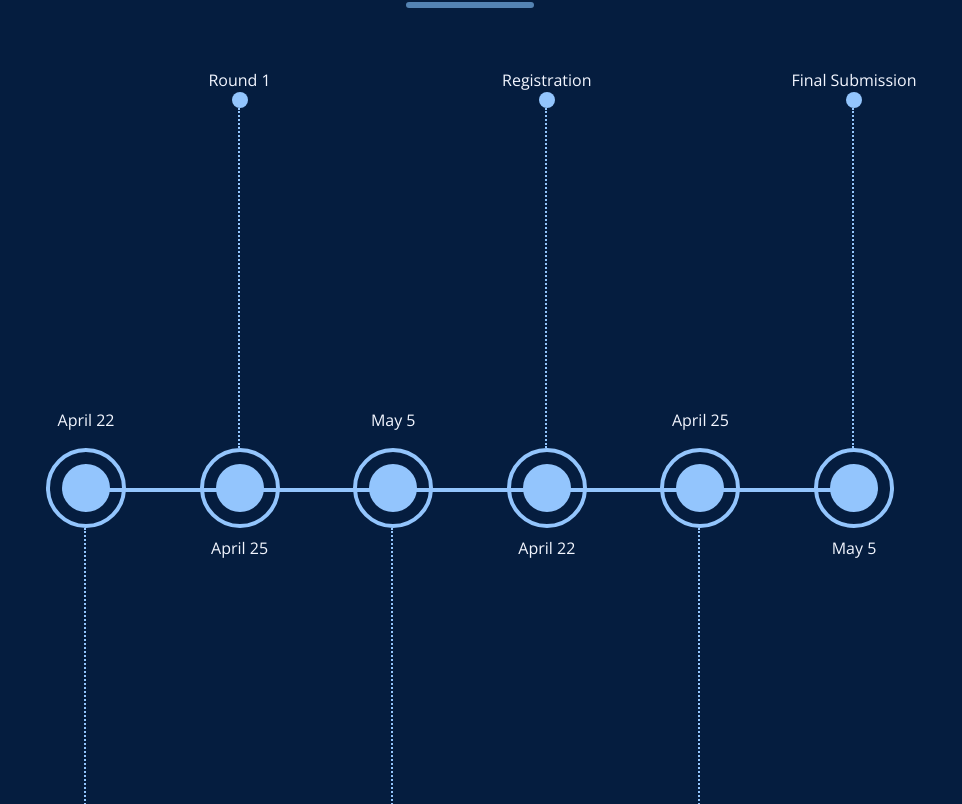
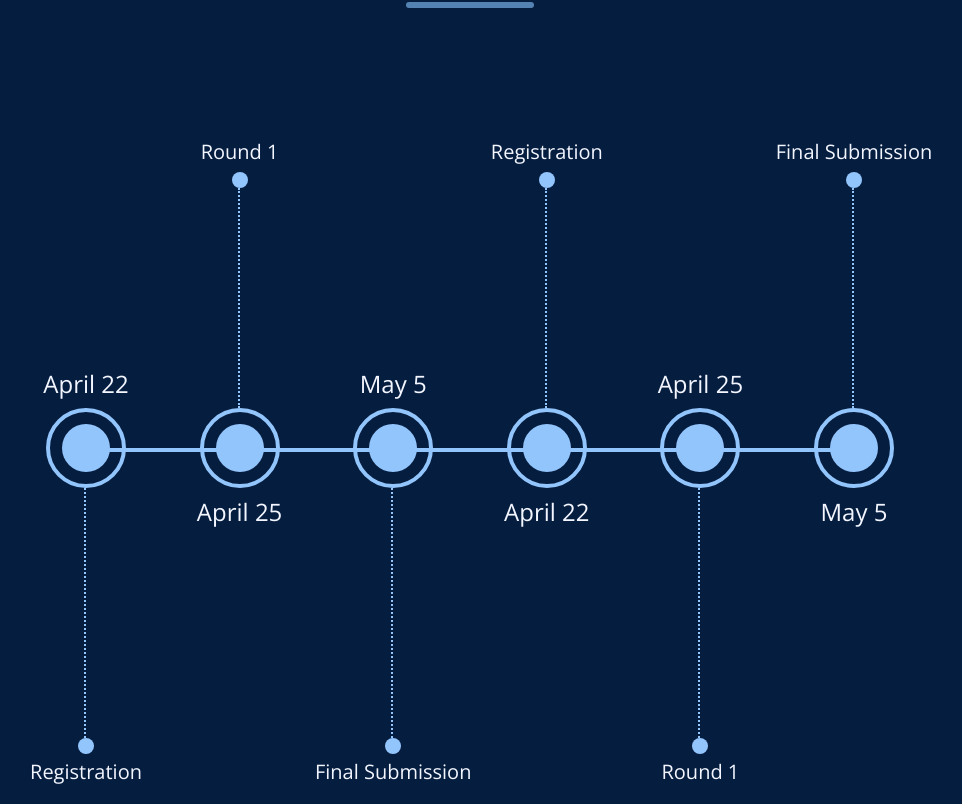
Before and after one commit to BifinJ/AKComSocSC-24, a Next.js app: page / in a window 1280 px wide. Shown: the part 1796-2600 px from the top of the page, without its empty margins (170-1132 px from the left). Built offline with nearby package versions, Linux system fonts and the light colour scheme.

Commit message:
timeline font

```diff
--- a/src/app/pages/Timeline.tsx
+++ b/src/app/pages/Timeline.tsx
@@ -14,7 +14,7 @@ const Timeline: React.FC = () => {
   return (
     <div className="bg-[#051D3F] w-dvw min-h-dvh py-8 lg:py-24 px-5 lg:px-32">
       <SectionHeading heading="Timeline" />
-      <div className="hidden min-h-screen md:flex flex-col items-center justify-center mt-20 mb-20">
+      <div className="hidden min-h-screen md:flex flex-col items-center justify-center mt-10 mb-10">
         <div className="relative w-full md:w-3/4 py-10">
           <div className="absolute top-1/2 left-0 w-full h-1 bg-blue-300" />
           <div className="flex justify-between relative z-10">
@@ -27,17 +27,17 @@ const Timeline: React.FC = () => {
                 </div>
                 {index % 2 === 0 ? (
                   <>
-                    <p className="text-coffwhite font-open text-lg md:text-base justify-center font-normal absolute -top-20 whitespace-nowrap">{event.date}</p>
-                    <div className="absolute w-1 h-[360px] border-l-2 border-dotted border-blue-300 top-[40px]" />
-                    <h4 className="text-coffwhite font-open font-bolder absolute top-[420px] whitespace-nowrap">{event.title}</h4>
-                    <div className="absolute top-[400px] left-1/2 transform -translate-x-1/2 w-4 h-4 rounded-full bg-blue-300" />
+                    <p className="text-coffwhite font-open text-2xl justify-center font-normal absolute -top-20 whitespace-nowrap">{event.date}</p>
+                    <div className="absolute w-1 h-[250px] border-l-2 border-dotted border-blue-300 top-[40px]" />
+                    <h4 className="text-coffwhite font-open text-xl absolute top-[310px] whitespace-nowrap">{event.title}</h4>
+                    <div className="absolute top-[290px] left-1/2 transform -translate-x-1/2 w-4 h-4 rounded-full bg-blue-300" />
                   </>
                 ) : (
                   <>
-                    <h4 className="text-coffwhite font-open font-bolder absolute -top-[420px] whitespace-nowrap">{event.title}</h4>
-                    <div className="absolute bottom-[40px] w-1 h-[340px] border-l-2 border-dotted border-blue-300" />
-                    <p className="text-coffwhite font-open text-sm md:text-base font-normal absolute top-12 whitespace-nowrap">{event.date}</p>
-                    <div className="absolute bottom-[380px] left-1/2 transform -translate-x-1/2 w-4 h-4 rounded-full bg-blue-300" />
+                    <h4 className="text-coffwhite font-open text-xl absolute -top-[310px] whitespace-nowrap">{event.title}</h4>
+                    <div className="absolute bottom-[40px] w-1 h-[220px] border-l-2 border-dotted border-blue-300" />
+                    <p className="text-coffwhite font-open text-2xl font-normal absolute top-12 whitespace-nowrap">{event.date}</p>
+                    <div className="absolute bottom-[260px] left-1/2 transform -translate-x-1/2 w-4 h-4 rounded-full bg-blue-300" />
                   </>
                 )}
 
```
